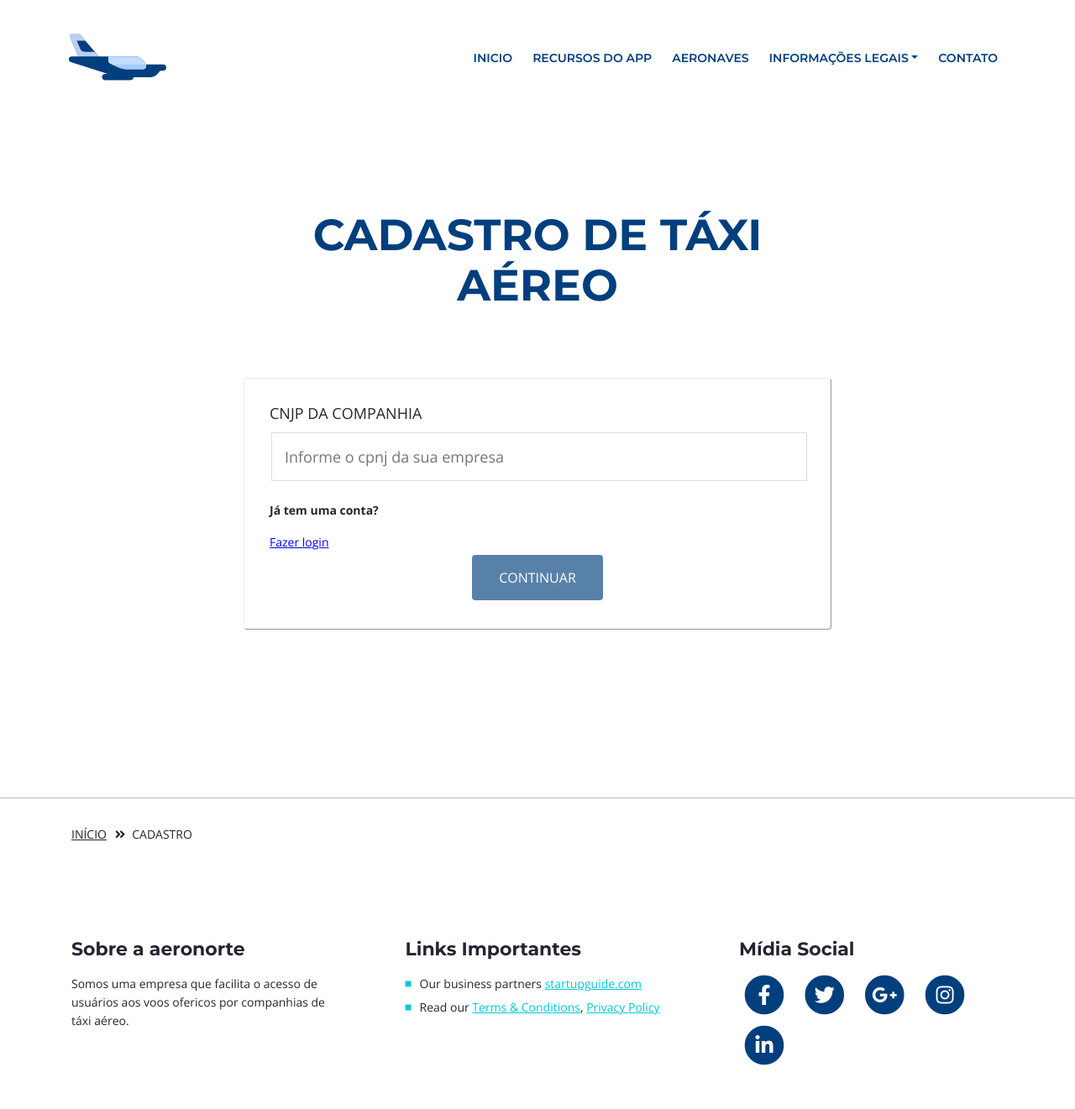
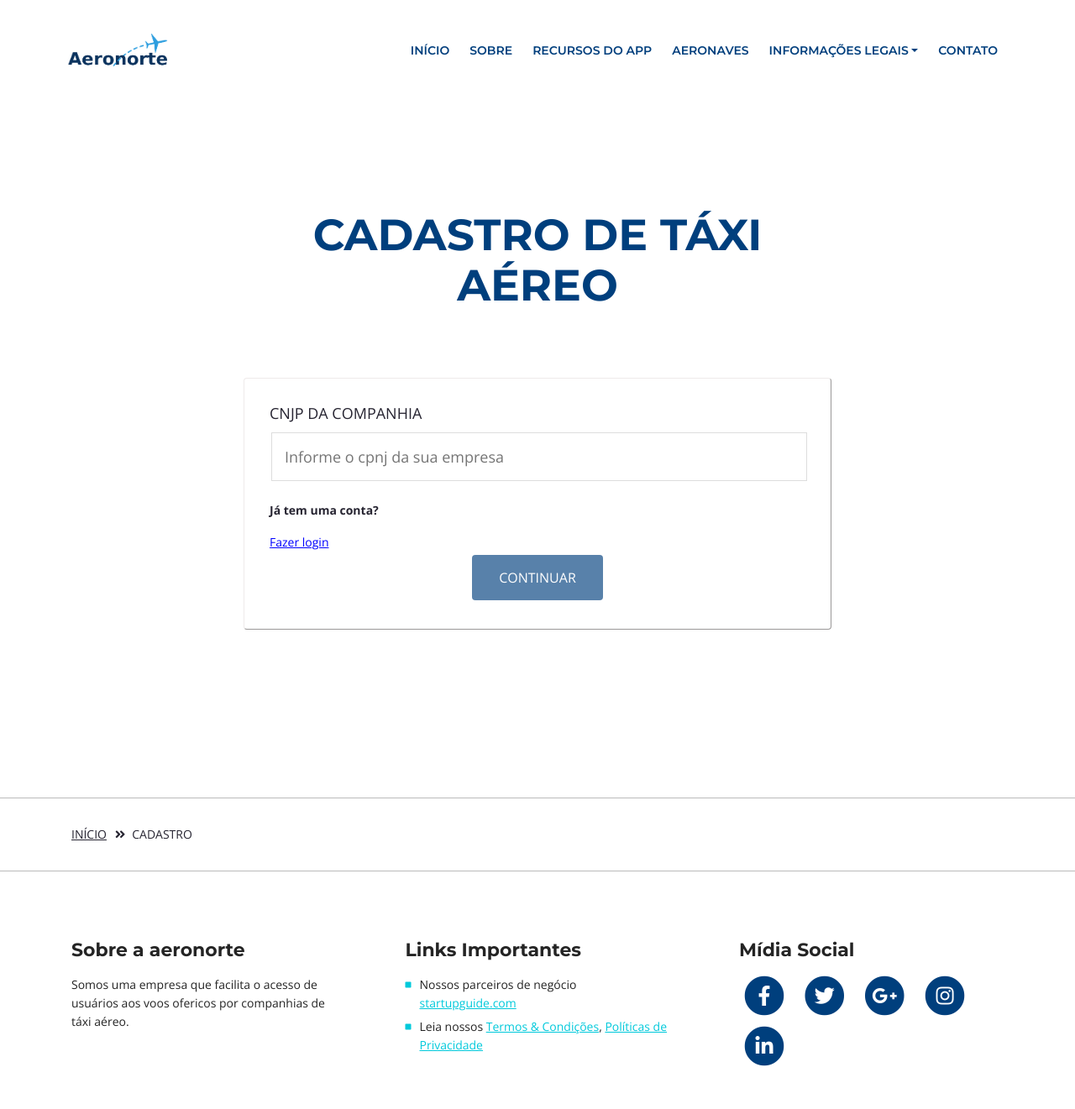
Before and after one commit to josue-acaz/site-aeronorte, a plain HTML site: page company-signup.html in a window 1280 px wide. Shown: the top 1321 px of the page at 84% size. Drawn offline with nearby package versions, Linux system fonts and the light colour scheme.

Commit message:
alteração do footer e navbar

```diff
--- a/company-signup.html
+++ b/company-signup.html
@@ -52,7 +52,7 @@
         <!-- <a class="navbar-brand logo-text page-scroll" href="index.html">Leno</a> -->
 
         <!-- Image Logo -->
-        <a class="navbar-brand logo-image" href="index.html"><img src="images/small-logo-aeronorte.svg" alt="alternative"></a>
+        <a class="navbar-brand logo-image" href="index.html"><img src="images/logo_new.png" alt="alternative"></a>
 
         <!-- Mobile Menu Toggle Button -->
         <button class="navbar-toggler" type="button" data-toggle="collapse" data-target="#navbarsExampleDefault" aria-controls="navbarsExampleDefault" aria-expanded="false" aria-label="Toggle navigation">
@@ -64,18 +64,21 @@
         <div class="collapse navbar-collapse" id="navbarsExampleDefault">
             <ul class="navbar-nav ml-auto">
                 <li class="nav-item">
-                    <a class="nav-link page-scroll single" href="index.html#header">INICIO <span class="sr-only">(current)</span></a>
+                    <a class="nav-link page-scroll single" href="index.html#header">INÍCIO<span class="sr-only">(current)</span></a>
+                </li>
+                <li class="nav-item">
+                    <a class="nav-link page-scroll single" href="index.html#about">SOBRE<span class="sr-only">(current)</span></a>
                 </li>
                 <li class="nav-item">
                     <a class="nav-link page-scroll single" href="index.html#features">RECURSOS DO APP</a>
                 </li>
                 <li class="nav-item">
-                    <a class="nav-link page-scroll single" href="index.html#preview">AERONAVES</a>
+                    <a class="nav-link page-scroll single" href="index.html#aircrafts">AERONAVES</a>
                 </li>
 
                 <!-- Dropdown Menu -->
                 <li class="nav-item dropdown">
-                    <a class="nav-link dropdown-toggle page-scroll single" href="index.html#details" id="navbarDropdown" role="button" aria-haspopup="true" aria-expanded="false">INFORMAÇÕES LEGAIS</a>
+                    <a class="nav-link dropdown-toggle page-scroll single" href="index.html#header" id="navbarDropdown" role="button" aria-haspopup="true" aria-expanded="false">INFORMAÇÕES LEGAIS</a>
                     <div class="dropdown-menu" aria-labelledby="navbarDropdown">
                         <a class="dropdown-item" href="terms-conditions.html"><span class="item-text">TERMOS E CONDIÇÕES</span></a>
                         <div class="dropdown-items-divide-hr"></div>
@@ -145,33 +148,33 @@
 
 
     <!-- Footer -->
-    <div class="footer">
+    <div class="footer footer-border">
         <div class="container">
             <div class="row">
                 <div class="col-md-4">
                     <div class="footer-col">
-                        <h4 style="color: #262431">Sobre a aeronorte</h4>
-                        <p style="color: #262431">Somos uma empresa que facilita o acesso de usuários aos voos ofericos por companhias de táxi aéreo.</p>
+                        <h4>Sobre a aeronorte</h4>
+                        <p>Somos uma empresa que facilita o acesso de usuários aos voos ofericos por companhias de táxi aéreo.</p>
                     </div>
                 </div> <!-- end of col -->
                 <div class="col-md-4">
                     <div class="footer-col middle">
-                        <h4 style="color: #262431">Links Importantes</h4>
+                        <h4>Links Importantes</h4>
                         <ul class="list-unstyled li-space-lg">
                             <li class="media">
                                 <i class="fas fa-square"></i>
-                                <div class="media-body" style="color: #262431">Our business partners <a class="turquoise" href="#your-link">startupguide.com</a></div>
+                                <div class="media-body">Nossos parceiros de negócio <a class="turquoise" href="#your-link">startupguide.com</a></div>
                             </li>
                             <li class="media">
                                 <i class="fas fa-square"></i>
-                                <div class="media-body" style="color: #262431">Read our <a class="turquoise" href="terms-conditions.html">Terms & Conditions</a>, <a class="turquoise" href="privacy-policy.html">Privacy Policy</a></div>
+                                <div class="media-body">Leia nossos <a class="turquoise" href="terms-conditions.html">Termos & Condições</a>, <a class="turquoise" href="privacy-policy.html">Políticas de Privacidade</a></div>
                             </li>
                         </ul>
                     </div>
                 </div> <!-- end of col -->
                 <div class="col-md-4">
                     <div class="footer-col last">
-                        <h4 style="color: #262431">Mídia Social</h4>
+                        <h4>Mídia Social</h4>
                         <span class="fa-stack">
                             <a href="#your-link">
                                 <i class="fas fa-circle fa-stack-2x"></i>
```
Also changed, not shown: account.html (+4 -4 lines), aircraft-show.html (+1 -1 lines), aircraft.html (+5 -5 lines), company-account.html (+4 -4 lines), dashboard.html (+1 -1 lines), index.html (+2 -0 lines), login.html (+8 -8 lines), new-aircraft.html (+1 -1 lines), next-signup-company.html (+8 -8 lines), privacy-policy.html (+8 -8 lines), signup.html (+8 -8 lines), terms-conditions.html (+8 -8 lines), images/user_logo.png (added).
